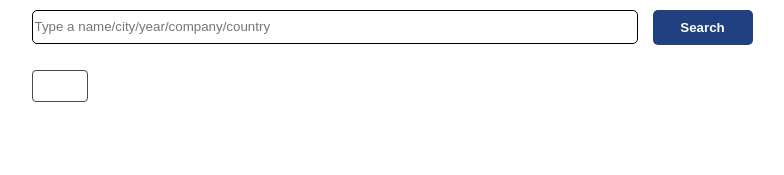
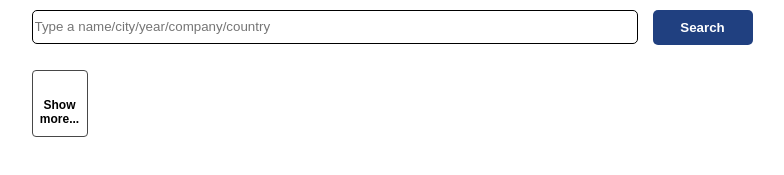
Before and after one commit to serhanelmali/tesodev-fe-challenge, a React (Create React App) app in the folder frontend/: page / in a window 1280 px wide. Shown: the part 495-670 px from the top of the page, without its empty margins (248-1032 px from the left). Built offline with nearby package versions, Linux system fonts and the light colour scheme.

Commit message:
feat(SearchResults): adds Show more button

```diff
--- a/frontend/src/views/components/Button/SearchButton.js
+++ b/frontend/src/views/components/Button/SearchButton.js
@@ -7,7 +7,11 @@ const SearchButton = () => {
   const searchTerm = store.searchTerm;
   const fetchPersons = store.fetchPersons;
 
-  return <button onClick={() => fetchPersons(searchTerm)}>Search</button>;
+  return (
+    <button className="search__button" onClick={() => fetchPersons(searchTerm)}>
+      Search
+    </button>
+  );
 };
 
 export default SearchButton;
--- a/frontend/src/views/components/Button/searchbutton.scss
+++ b/frontend/src/views/components/Button/searchbutton.scss
@@ -1,4 +1,4 @@
-button {
+.search__button {
   width: 100px;
   height: 35px;
   border-radius: 5px;
--- a/frontend/src/views/components/PersonInfo/PersonInfo.scss
+++ b/frontend/src/views/components/PersonInfo/PersonInfo.scss
@@ -12,9 +12,6 @@
     justify-content: space-between;
     color: #484848;
     font-weight: bold;
-
-    &__mail {
-    }
   }
 
   &__name {
--- a/frontend/src/views/layouts/SearchResults/SearchResults.js
+++ b/frontend/src/views/layouts/SearchResults/SearchResults.js
@@ -22,6 +22,8 @@ const SearchResults = () => {
               key={id}
             />
           ))}
+
+      <button className="search-results__container">Show more...</button>
     </div>
   );
 };
--- a/frontend/src/views/layouts/SearchResults/searchresults.scss
+++ b/frontend/src/views/layouts/SearchResults/searchresults.scss
@@ -1,7 +1,20 @@
 .search-results__container {
   position: absolute;
+  display: flex;
+  justify-content: center;
+  flex-direction: column;
   border: 1px solid #484848;
   border-radius: 4px;
-  padding-inline: 27px;
-  padding-block: 15px;
+  padding: 15px 27px 50px 27px;
+
+  button {
+    bottom: 10px;
+    padding: 0;
+    border: none;
+    background: none;
+    font-weight: bold;
+    font-size: 12px;
+    align-self: center;
+    cursor: pointer;
+  }
 }
```
